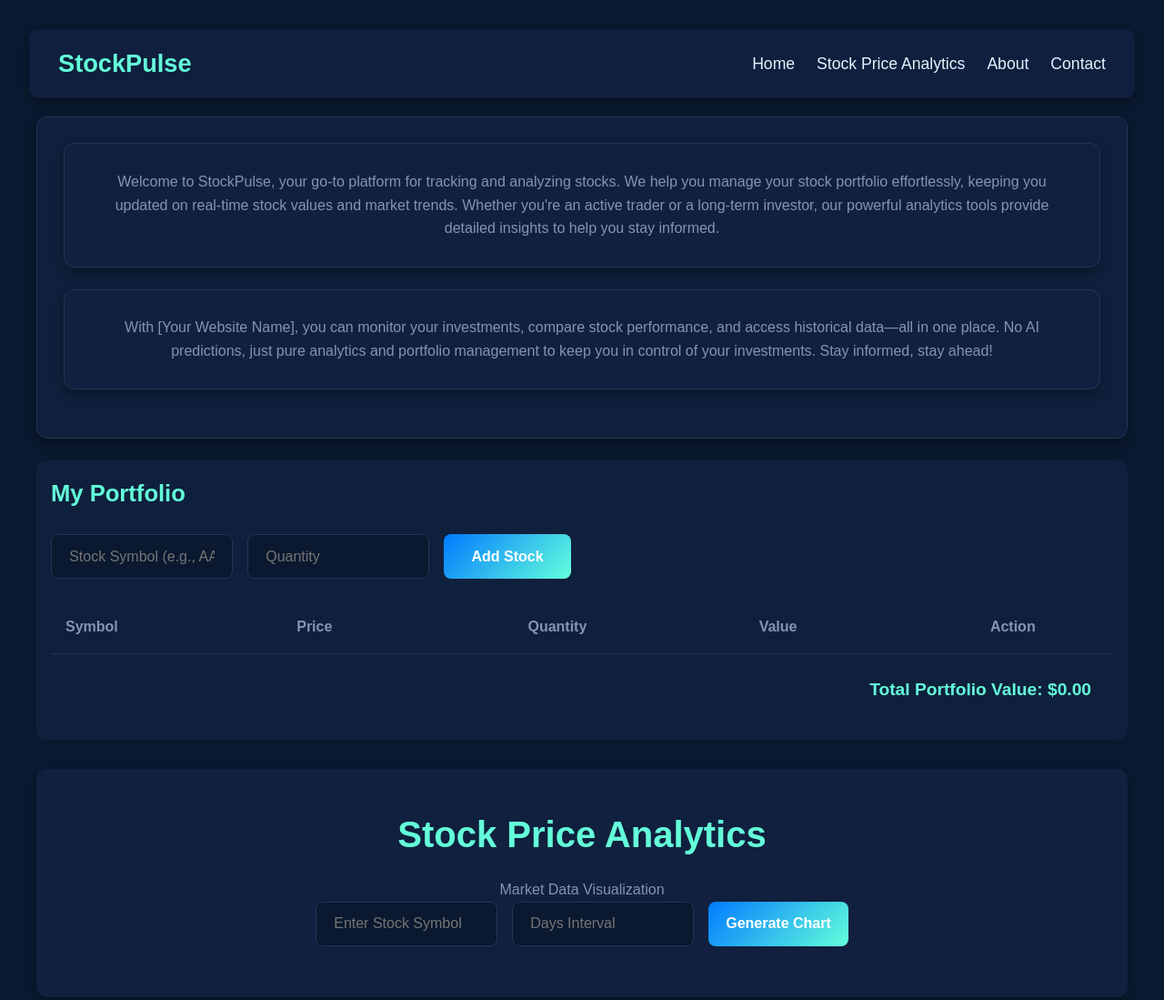
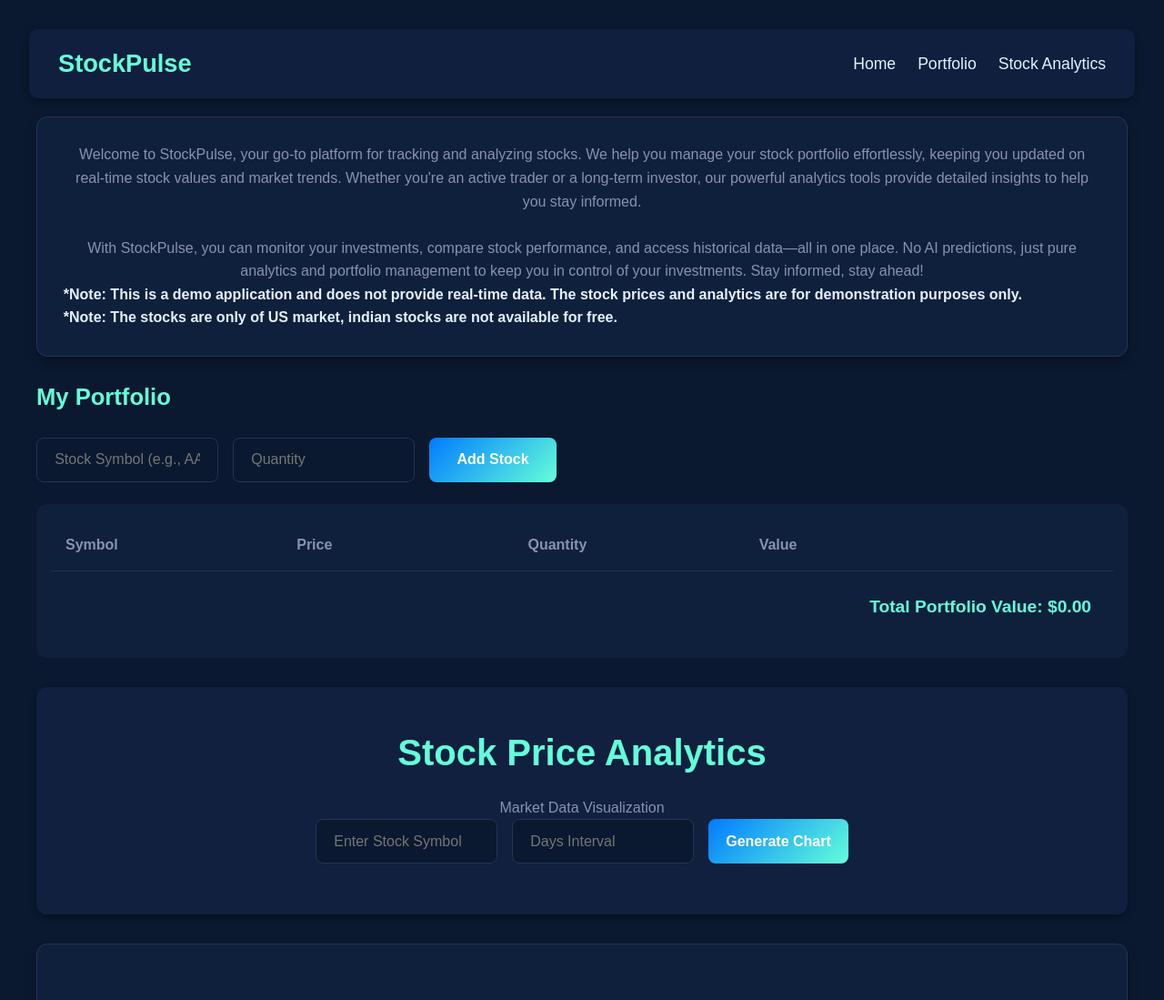
Before and after one commit to kushaltalati/StockPulse, a plain HTML site: page index.html in a window 1280 px wide. Shown: the top 1099 px of the page at 91% size. Drawn offline with nearby package versions, Linux system fonts and the light colour scheme.

Commit message:
Update index.html

```diff
--- a/index.html
+++ b/index.html
@@ -14,64 +14,73 @@
             <div class="navbar-brand">StockPulse</div>
             <ul class="navbar-links">
                 <li><a href="#home">Home</a></li>
-                <li><a href="#stockanalysis">Stock Price Analytics</a></li>
-                <li><a href="#about">About</a></li>
-                <li><a href="#contact">Contact</a></li>
+                <li><a href="#portfolio">Portfolio</a></li>
+                <li><a href="#stockanalysis">Stock Analytics</a></li>
             </ul>
         </div>
     </nav>
     <div class="container">
         <div class="about">
-            <div class="about">
-                <p>
-                    Welcome to StockPulse, your go-to platform for tracking and analyzing stocks. We help you manage your stock portfolio effortlessly, keeping you updated on real-time stock values and market trends. Whether you're an active trader or a long-term investor, our powerful analytics tools provide detailed insights to help you stay informed.
-                </p>
-            </div>
-            <div class="about">
-                <p>
-                    With [Your Website Name], you can monitor your investments, compare stock performance, and access historical data—all in one place. No AI predictions, just pure analytics and portfolio management to keep you in control of your investments. Stay informed, stay ahead!
-                </p>
-            </div>
+            <p>
+                Welcome to StockPulse, your go-to platform for tracking and analyzing stocks. We help you manage your stock portfolio effortlessly, keeping you updated on real-time stock values and market trends. Whether you're an active trader or a long-term investor, our powerful analytics tools provide detailed insights to help you stay informed.
+            </p>
+            <br>
+            <p>
+                With StockPulse, you can monitor your investments, compare stock performance, and access historical data—all in one place. No AI predictions, just pure analytics and portfolio management to keep you in control of your investments. Stay informed, stay ahead!
+            </p>
+            <div id="portfolio"></div>
+            <h4>
+                *Note: This is a demo application and does not provide real-time data. The stock prices and analytics are for demonstration purposes only.
+            </h4>
+            <h4>
+                *Note: The stocks are only of US market, indian stocks are not available for free.
+            </h4>
         </div>
-        <div class="portfolio-list">
-        <div id="portfolio" class="section">
+
+        <div  class="section">
             <h2>My Portfolio</h2>
             <div class="portfolio-controls">
                 <input type="text" id="portfolioSymbol" placeholder="Stock Symbol (e.g., AAPL)">
                 <input type="number" id="portfolioQty" placeholder="Quantity" min="1">
-                <button onclick="addToPortfolio()">Add Stock</button>
+                <button class="myPortfolioAdd">Add Stock</button>
             </div>
+            <div class="portfolio-list">
                 <div class="portfolio-header">
                     <span>Symbol</span>
                     <span>Price</span>
                     <span>Quantity</span>
                     <span>Value</span>
-                    <span>Action</span>
+                    <span></span>
                 </div>
                 <div id="portfolioItems"></div>
                 <div class="portfolio-total">
                     <span>Total Portfolio Value:</span>
                     <span id="totalValue">$0.00</span>
                 </div>
+                <div id="stockanalysis"></div>
             </div>
         </div>
-        <header>
-            <div id="stockanalysis"></div>
+
+        <header >
             <h1>Stock Price Analytics</h1>
             <p class="subtitle">Market Data Visualization</p>
             <div class="controls">
                 <input type="text" id="symbol" placeholder="Enter Stock Symbol">
                 <input type="number" id="interval" placeholder="Days Interval" min="1">
-                <button onclick="fetchStockData()">Generate Chart</button>
+                <button id="generateChart">Generate Chart</button>
             </div>
+            <div id="scrollForGraph"></div>
         </header>
+
 
         <div class="card">
             <div id="emptyChart" class="empty-state">
                 <div class="empty-state-icon">📈</div>
                 <div class="empty-state-text">Enter a stock symbol and click Generate Chart to view data</div>
             </div>
-            <canvas id="stockChart" class="hidden"></canvas>
+            <div class="chart-container">
+                <canvas id="stockChart" class="hidden"></canvas>
+            </div>
         </div>
 
         <div id="emptyDetails" class="stock-details">
@@ -102,8 +111,7 @@
             </div>
         </div>
 
-        <div id="stockInfo" class="stock-details hidden">
-        </div>
+        <div id="stockInfo" class="stock-details hidden"></div>
     </div>
     <script src="script.js"></script>
 </body>
```
